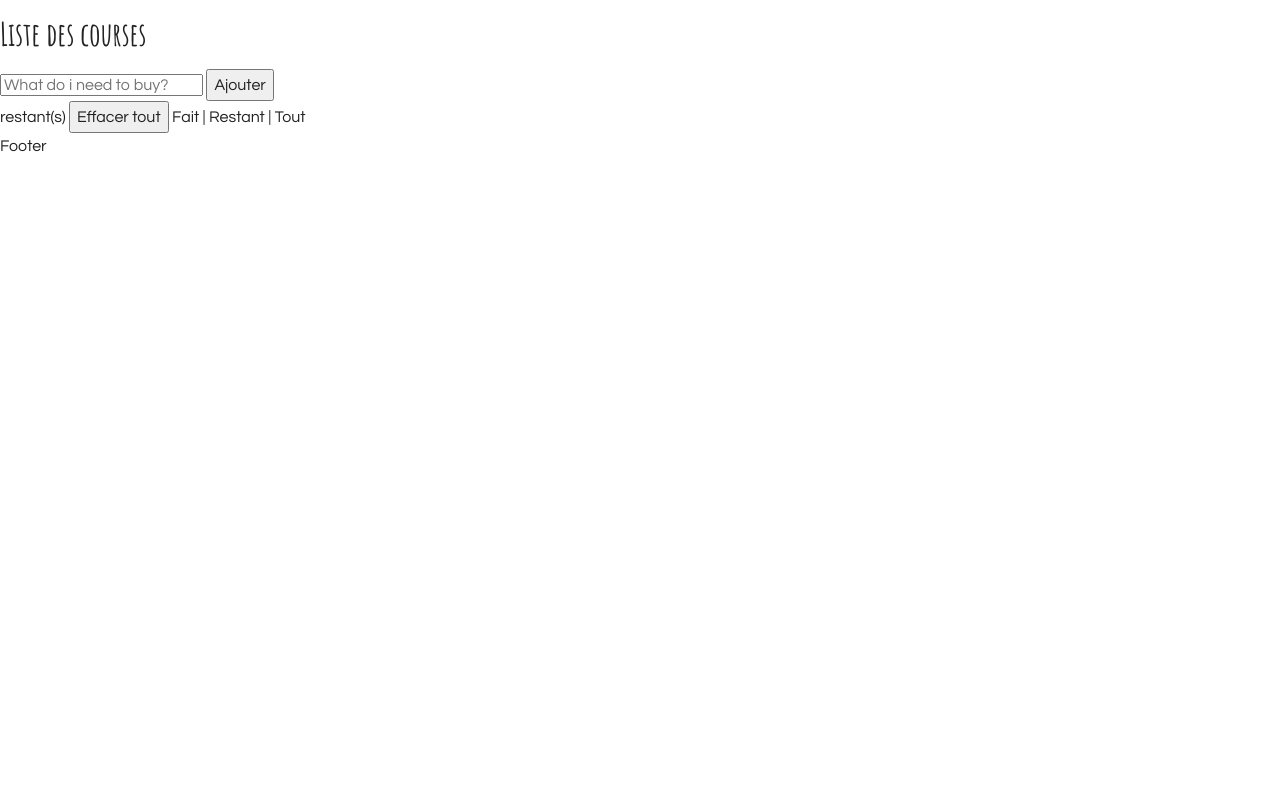
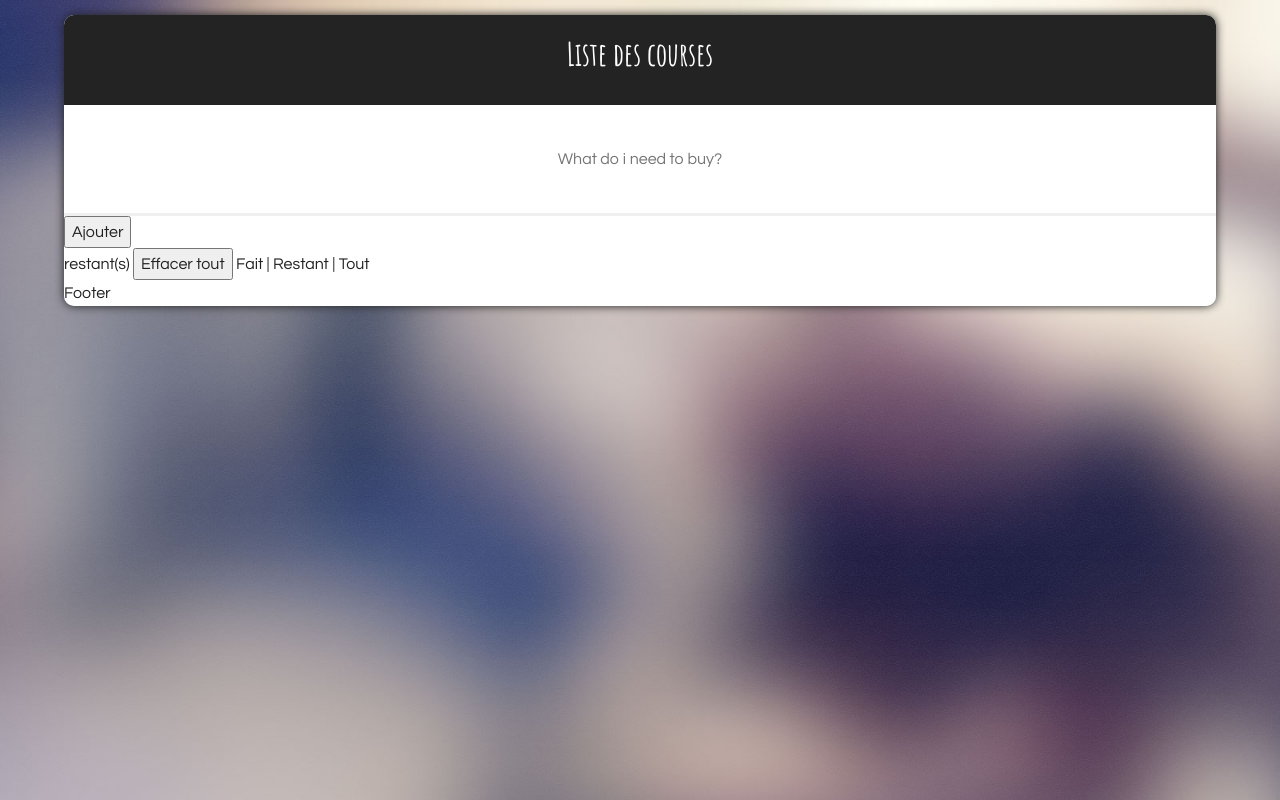
Before and after one commit to phabos/to-do-angular, a plain HTML site: page index.html in a window 1280 px wide. Drawn offline with nearby package versions, Linux system fonts and the light colour scheme; some packages are replaced by stand-ins of ours; a script that the page names is missing.

Commit message:
integration css

```diff
--- a/css/custom.css
+++ b/css/custom.css
@@ -3,8 +3,73 @@
 
 body {
 	font-family: 'Questrial', sans-serif;
+	background-image: url("../img/background.jpg");
+    background-repeat: repeat;
+    background-size: 100% auto;
+    background-position: center top;
+    background-attachment: fixed;
 }
 
 h1 {
 	font-family: 'Amatic SC', cursive;
 }
+
+.container {
+	width: 90%;
+    margin: 15px auto;
+    -moz-box-shadow: 0px 0px 10px 0px #232323;
+	-webkit-box-shadow: 0px 0px 10px 0px #232323;
+	-o-box-shadow: 0px 0px 10px 0px #232323;
+	box-shadow: 0px 0px 10px 0px #232323;
+	filter:progid:DXImageTransform.Microsoft.Shadow(color=#232323, Direction=NaN, Strength=10);
+	-webkit-border-radius: 10px;
+    -moz-border-radius: 10px;
+    border-radius: 10px;
+}
+
+.main {
+    background: white;
+    height: auto;
+    width: 100%;
+    -webkit-border-radius: 10px;
+    -moz-border-radius: 10px;
+    border-radius: 10px;
+    padding: 0;
+}
+
+header {
+	background-color: #232323;
+	color: #fff;
+	-webkit-border-radius: 10px 10px 0 0;
+	-moz-border-radius: 10px 10px 0 0;
+	border-radius: 10px 10px 0 0;
+	height: 80px;
+	width: 100%;
+	text-align: center;
+	padding: 5px 0;
+}
+
+section, form {
+	padding: 0;
+	margin: 0;
+}
+
+input[type=text] {
+	width:96%;
+	border-top:none;
+	border-left:none;
+	border-right:none;
+	border-bottom:3px solid #efefef;
+	padding:4% 2%;
+	text-align: center;
+	-webkit-transition: all 0.30s ease-in-out;
+	-moz-transition: all 0.30s ease-in-out;
+	-ms-transition: all 0.30s ease-in-out;
+	-o-transition: all 0.30s ease-in-out;
+	outline: none;
+}
+
+input[type=text]:focus {
+    background-color: #ebe7df;
+    border-bottom:3px solid #232323;
+}
--- a/index.html
+++ b/index.html
@@ -15,8 +15,8 @@
         <script src="js/vendor/modernizr-2.8.3-respond-1.4.2.min.js"></script>
     </head>
     <body>
-		<div ng-app="ToDo">
-		  <div>
+		<div class="container" ng-app="ToDo">
+		  <div class="main">
 		    <header>
 		        <h1>Liste des courses</h1>
 		    </header>
```
Also changed, not shown: img/background.jpg (added).
